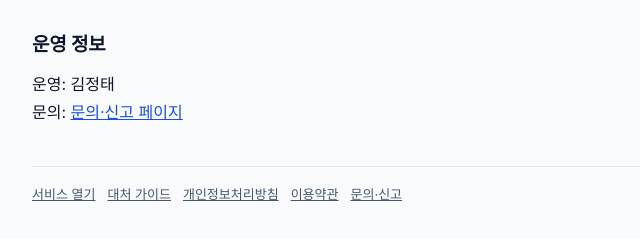
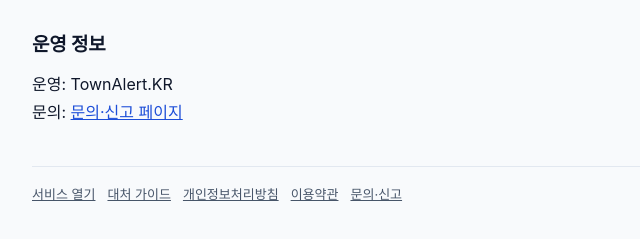
Before and after one commit to creator11203/project-1, a plain HTML site: page about.html in a window 1280 px wide. Shown: the part 1700-1939 px from the top of the page, 214-854 px from the left. Drawn offline with Linux system fonts and the light colour scheme.

Commit message:
Update about.html

```diff
--- a/about.html
+++ b/about.html
@@ -54,7 +54,7 @@
   </ul>
 
   <h2>운영 정보</h2>
-  <p>운영: 김정태<br>문의: <a href="contact.html">문의·신고 페이지</a></p>
+  <p>운영: TownAlert.KR<br>문의: <a href="contact.html">문의·신고 페이지</a></p>
 
   <div class="foot"><a href="./">서비스 열기</a><a href="guide.html">대처 가이드</a><a href="privacy.html">개인정보처리방침</a><a href="terms.html">이용약관</a><a href="contact.html">문의·신고</a></div>
 </main>
```
